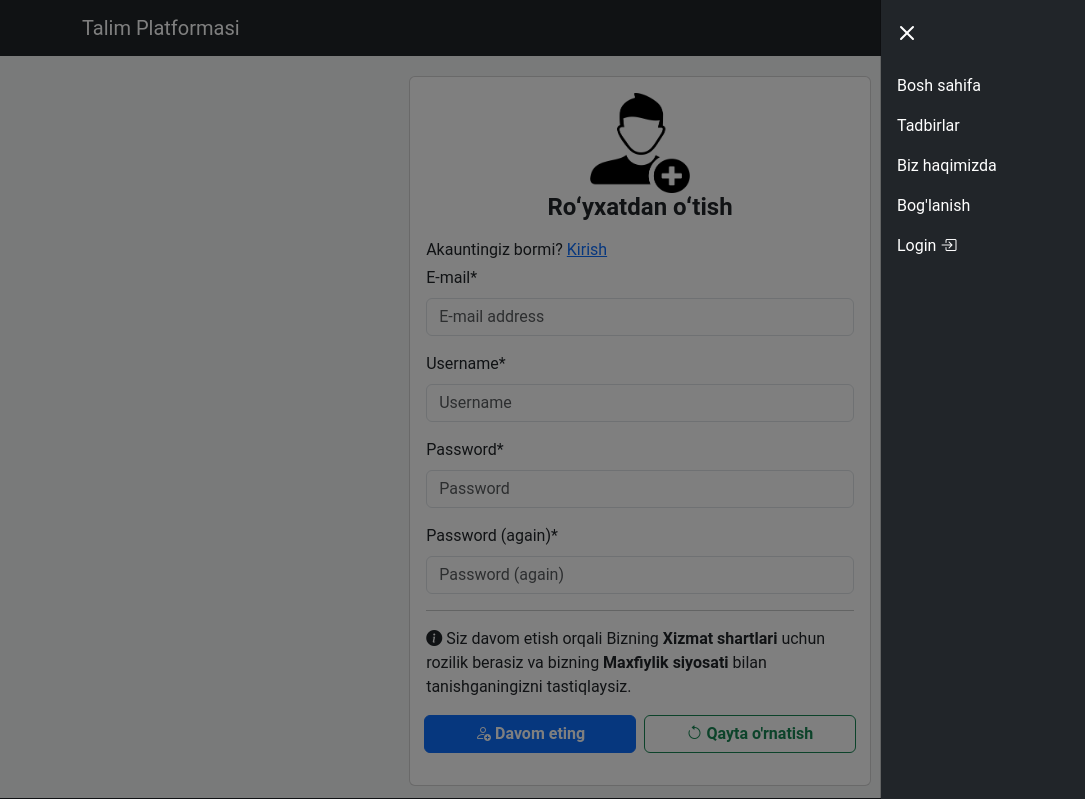
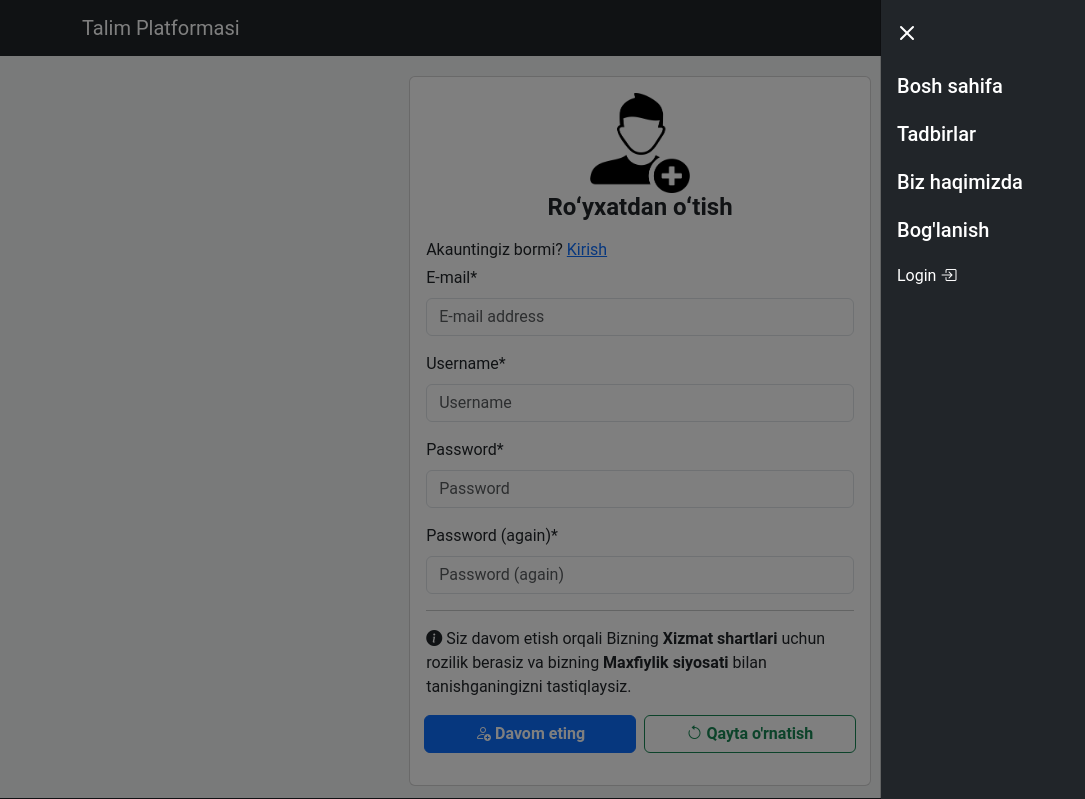
Before and after one commit to Shaxzodb/Educational-Platform, a Django app: page /accounts/signup/ in a window 1280 px wide, after a click that opens the changed part. Shown: the top 799 px of the page, without its empty margins (0-1085 px from the left). Run offline with Django 4.2, Linux system fonts and the light colour scheme; some libraries are stand-ins or nearby versions.

Commit message:
Update navbar.html

```diff
--- a/Templates/navbar.html
+++ b/Templates/navbar.html
@@ -54,28 +54,28 @@
         <div class="offcanvas-body p-0">
 
           <ul class="navbar-nav">
-              <li class="nav-item">
+              <li class="nav-item h5">
                 <a class="nav-link active px-3" href={% url 'article_list' %}>Bosh sahifa</a>
               </li>
-              <li class="nav-item">
-                <a class="nav-link active px-3 " href="#">Tadbirlar</a>
+              <li class="nav-item h5">
+                <a class="nav-link active px-3" href="#">Tadbirlar</a>
               </li>
-              <li class="nav-item">
+              <li class="nav-item h5">
                 <a class="nav-link active px-3" href="#">Biz haqimizda</a>
               </li>
-              <li class="nav-item">
+              <li class="nav-item h5">
                 <a class="nav-link active px-3" href="#">Bog'lanish</a>
               </li>
               {% if user.is_authenticated %}
 
-              <div class="nav-item dropdown">
+              <div class="nav-item dropdown h5">
                 <a href="#" class="text-uppercase nav-link dropdown-toggle px-3" data-bs-toggle="dropdown">{{user}}</a>
                 <div class="dropdown-menu border-0 bg-dark p-0 m-0">
-                    <a href="{% url 'profile' user.profile.slug %}" class="dropdown-item text-white px-4"><i class="bi bi-person-circle"></i> Profile</a>
-                    <a href="{% url 'settings' %}" class="dropdown-item text-white px-4"><i class="bi bi-gear-wide"></i> Settings</a>
+                    <a href="{% url 'profile' user.profile.slug %}" class="dropdown-item text-white px-4 h5"><i class="bi bi-person-circle"></i> Profile</a>
+                    <a href="{% url 'settings' %}" class="dropdown-item text-white px-4 h5"><i class="bi bi-gear-wide"></i> Settings</a>
 
                     <hr class="dropdown-divider bg-white"/>
-                    <a class="dropdown-item text-white px-4" href="{% url 'account_logout'%}"><i class="bi bi-box-arrow-right"></i> Logout</a>
+                    <a class="dropdown-item text-white px-4 h5" href="{% url 'account_logout'%}"><i class="bi bi-box-arrow-right"></i> Logout</a>
                 </div>
               </div>
 
@@ -83,7 +83,7 @@
               {% else %}
 
               <li class="nav-item">
-                <a class="nav-link active px-3" href="{% url 'account_login' %}">Login <i class="bi bi-box-arrow-in-right"></i></a>
+                <a class="nav-link active px-3 h5" href="{% url 'account_login' %}">Login <i class="bi bi-box-arrow-in-right"></i></a>
               </li>
 
               {% endif %}
```
